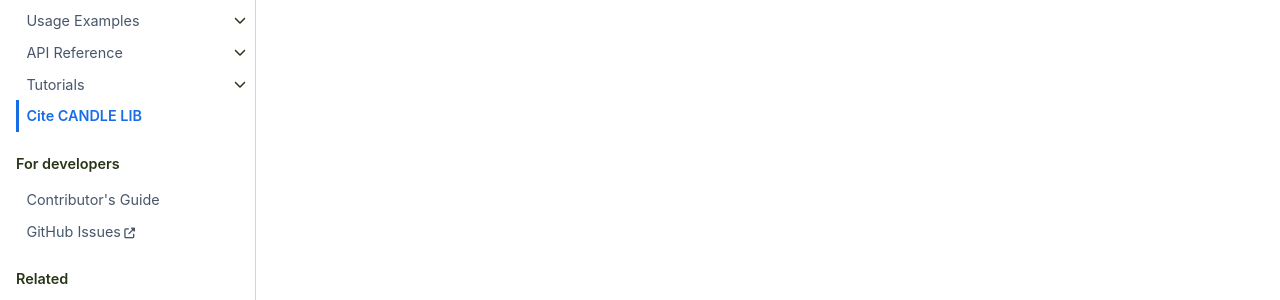
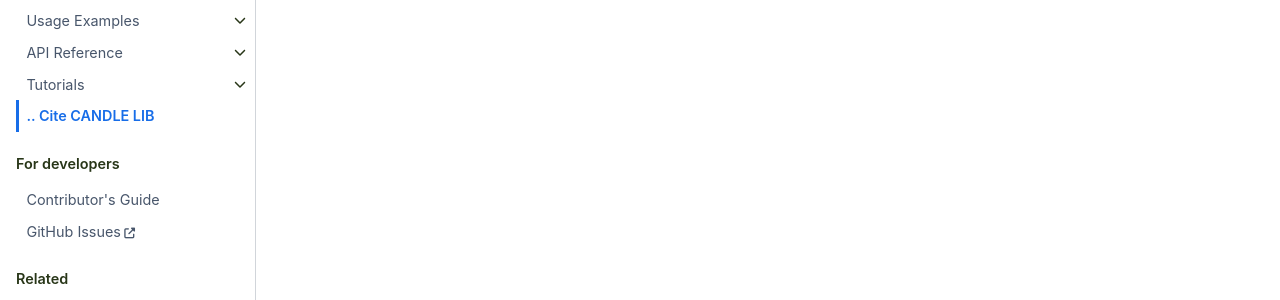
Before and after one commit to ECP-CANDLE/candle_lib, a Sphinx documentation site: the page built from docs/citation.rst, in a window 1280 px wide. Shown: the part 404-704 px from the top of the page. Built offline with Sphinx 7.4.7 and the Sphinx Book theme 1.1.4, drawn with Linux system fonts in a browser that asks for light colours.

Commit message:
o minor tweaks

```diff
--- a/docs/index.rst
+++ b/docs/index.rst
@@ -65,7 +65,7 @@
     Usage Examples <examples>
     API Reference <api>
     Tutorials <tutorials>
-    Cite CANDLE LIB <citation>
+    .. Cite CANDLE LIB <citation>
 
 .. toctree::
     :maxdepth: 2
```
Also changed, not shown: other parts of docs/index.rst (+1 -1 lines).
